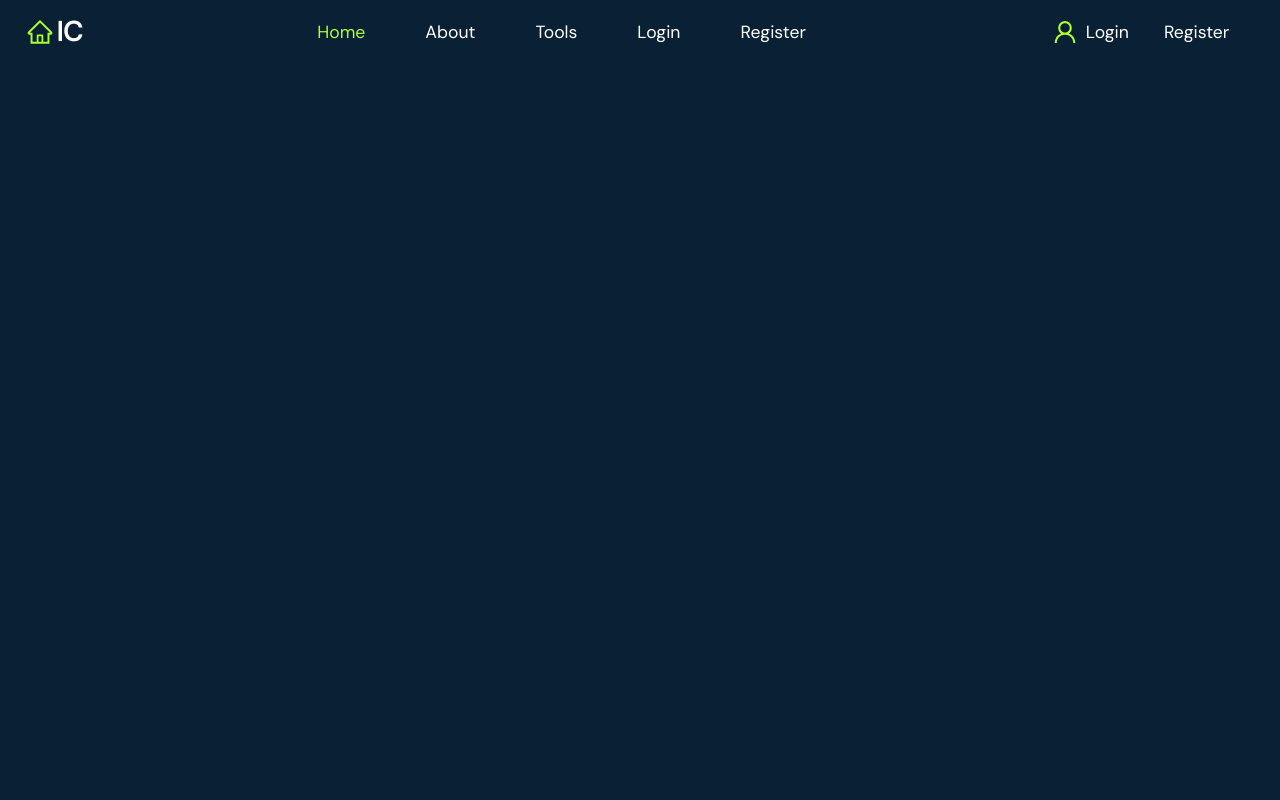
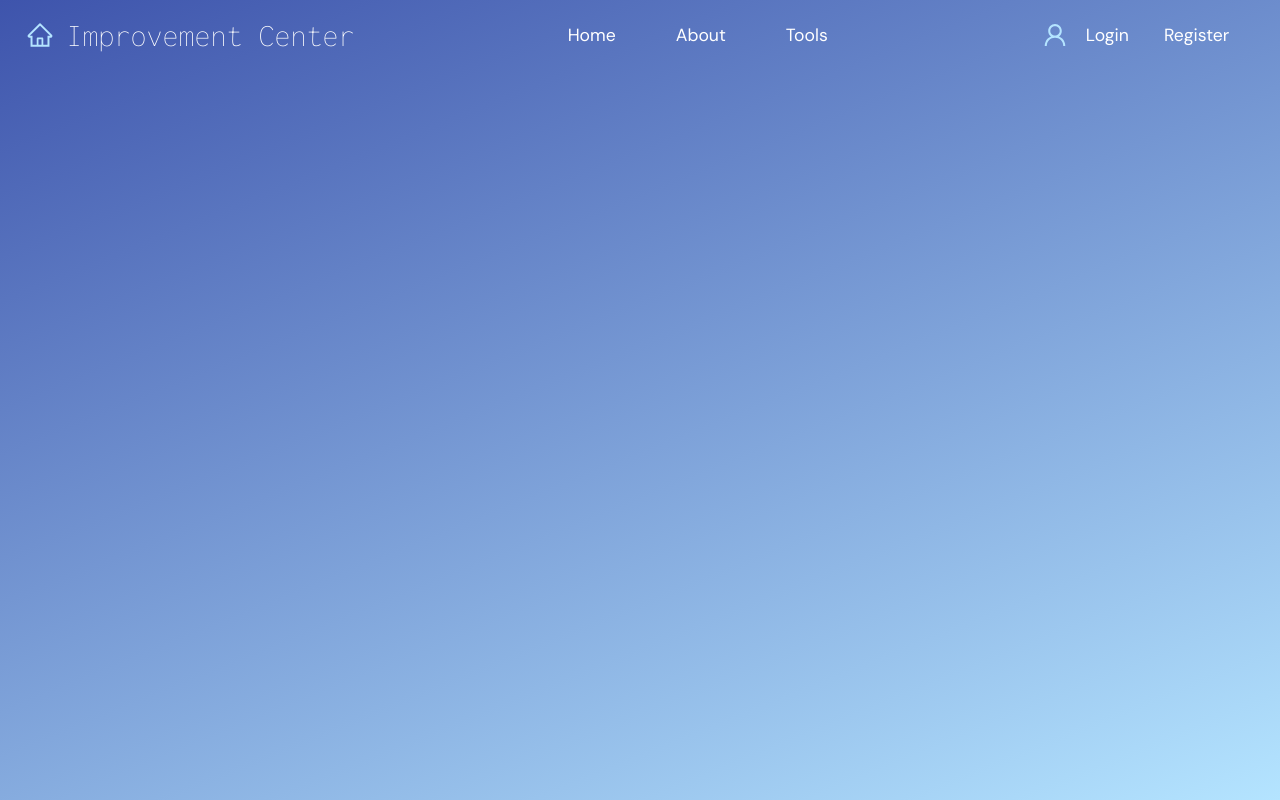
Before and after one commit to m1ckeyyy/improvement-center, a React (Vite) app in the folder client/: page / in a window 1280 px wide. Built offline with nearby package versions, Linux system fonts and the light colour scheme.

Commit message:
homepage hover effects and new color palette

```diff
--- a/client/src/pages/Home/Home.jsx
+++ b/client/src/pages/Home/Home.jsx
@@ -1,7 +1,12 @@
 import Navbar from "./../../components/Navbar";
 import styles from "./home.module.scss";
-import { AiOutlineHome, AiOutlineUser, AiOutlineMenu } from "react-icons/ai";
-
+import {
+	AiOutlineHome,
+	AiOutlineUser,
+	AiOutlineMenu,
+	AiOutlineClose,
+} from "react-icons/ai";
+import React, { useState } from "react";
 import { Link } from "react-router-dom";
 
 const handleLogoClick = () => {
@@ -10,21 +15,27 @@ const handleLogoClick = () => {
 		behavior: "smooth",
 	});
 };
+export default function Home() {
+	const [isMenuOpen, setIsMenuOpen] = useState(false);
+	const toggleMenu = () => {
+		setIsMenuOpen(!isMenuOpen);
+	};
 
-export default function Home() {
 	return (
 		<>
 			<div className={styles.container}>
 				<header className={styles.header}>
-          <Link to="/" className={styles.logo}>
+					<Link to="/" className={styles.logo} onClick={handleLogoClick}>
 						<AiOutlineHome
-              color="greenyellow"
+							color="#b4e4ff"
 							size="28px"
 							style={{ marginRight: "3px" }}
 						/>
-            <span>IC</span>
+						<span className={styles.title}>Improvement Center</span>
 					</Link>
-          <ul className={styles.navbar}>
+					<ul
+						className={`${styles.navbar} ${isMenuOpen ? styles.menuOpen : ""}`}
+					>
 						<li>
 							<Link
 								to="/"
@@ -43,29 +54,31 @@ export default function Home() {
 								Tools
 							</Link>
 						</li>
-            <li>
-              <Link to="/login" className={styles.navbarElement}>
-                Login
-              </Link>
-            </li>
-            <li>
-              <Link to="/register" className={styles.navbarElement}>
-                Register
-              </Link>
-            </li>
 					</ul>
 					<div className={styles.main}>
-            <Link to="#" className={styles.user}>
+						<Link to="/login" className={styles.user}>
 							<AiOutlineUser
-                color="greenyellow"
+								color="#b4e4ff"
 								size="28px"
 								style={{ marginRight: "7px" }}
 							/>
-              Login
+							<span>Login</span>
 						</Link>
-            <Link to="#">Register</Link>
+						<Link to="/register">
+							<span>Register</span>
+						</Link>
 						<div>
-              <AiOutlineMenu className={styles.menuIcon} />
+							{isMenuOpen ? (
+								<AiOutlineClose
+									className={styles.menuIcon}
+									onClick={toggleMenu}
+								/>
+							) : (
+								<AiOutlineMenu
+									className={styles.menuIcon}
+									onClick={toggleMenu}
+								/>
+							)}
 						</div>
 					</div>
 				</header>
--- a/client/src/pages/Home/home.module.scss
+++ b/client/src/pages/Home/home.module.scss
@@ -1,5 +1,8 @@
 @import url("https://fonts.googleapis.com/css2?family=DM+Sans&display=swap");
 
+$primary-color: #b4e4ff;
+$secondary-color: #3e54ac;
+$accent-color: white;
 * {
 	margin: 0;
 	padding: 0;
@@ -10,7 +13,9 @@
 .container {
 	font-family: "DM Sans", sans-serif;
 	height: 100vh;
-  background-color: #092035;
+	// background-color: #092035;
+	background: linear-gradient(338deg, $primary-color, $secondary-color);
+
 	//   background-image: url("images/man-with-a-book.jpg");
 	background-size: cover;
 	background-position: center center;
@@ -21,27 +26,47 @@
 	display: flex;
 	align-items: center;
 	span {
+		margin-left: 10px;
 		color: white;
-    font-size: 1.7rem;
-    font-weight: 600;
+		font-size: 2rem;
+		font-weight: 500;
 	}
 }
+
 .navbar {
 	display: flex;
 }
 .navbarElement {
+	position: relative;
 	color: white;
 	font-size: 1.1rem;
 	font-weight: 500;
 	padding: 5px 0;
 	margin: 0 30px;
 	transition: all 0.2s ease;
+	&::after {
+		content: "";
+		position: absolute;
+		background-color: $primary-color;
+		height: 3px;
+		width: 0;
+		left: -10%;
+		bottom: -3px;
+		border-radius: 30px;
+	}
 	&:hover {
-    color: aqua;
+		color: $primary-color;
+		&::after {
+			width: 120%;
+			left: -10%;
+			bottom: -3px;
+			transition: all 0.3s ease;
 		}
 	}
+}
+
 .active {
-  color: greenyellow;
+	color: $accent-color;
 }
 .header {
 	position: fixed;
@@ -55,19 +80,40 @@
 	background: transparent;
 	padding: 28px 12%;
 	transition: all 0.2s ease;
+	.title {
+		font-family: "Inconsolata", monospace;
+	}
 }
 .main {
 	display: flex;
 	align-items: center;
-  a {
-    margin-right: 25px;
-    margin-left: 10px;
+	a span {
+		position: relative;
+		// margin-right: 25px;
+		// margin-left: 10px;
+		margin: 10px 25px 10px 10px;
+
 		color: white;
 		font-size: 1.1rem;
 		font-weight: 500px;
 		transition: all 0.2s ease;
+
+		&::after {
+			content: "";
+			position: absolute;
+			background-color: $primary-color;
+			height: 3px;
+			width: 0;
+			left: -5%;
+			bottom: -8px;
+			border-radius: 30px;
+		}
 		&:hover {
-      color: greenyellow;
+			color: $primary-color;
+			&::after {
+				width: 110%;
+				transition: all 0.3s ease;
+			}
 		}
 	}
 }
@@ -75,9 +121,7 @@
 	display: flex;
 	align-items: center;
 }
-.user svg {
-  color: greenyellow;
-}
+
 .menuIcon {
 	color: white;
 	font-size: 35px;
@@ -94,14 +138,14 @@
 		}
 	}
 }
-@media (max-width: 1090px) {
+@media (max-width: 918px) {
 	.menuIcon {
 		display: block;
 	}
 	.navbar {
 		position: absolute;
 		top: 100%;
-    right: 2%;
+		right: -100%;
 		width: 270px;
 		height: 29vh;
 		background: lightgreen;
@@ -110,10 +154,24 @@
 		justify-content: flex-start;
 		border-radius: 10px;
 		transition: all 0.2s ease;
-  a{
+		a {
 			display: block;
 			margin: 12px 0;
 			padding: 0px 25px;
+			transition: all 0.5s ease;
+			&:hover {
+				color: black;
+				transform: translateX(5px);
 			}
 		}
 	}
+	.active {
+		color: #092035;
+	}
+}
+.menuOpen.navbar {
+	right: 2%;
+}
+.menuIcon {
+	transition: all 1s ease-in-out;
+}
```
Lines whose indentation alone changed are shown as unchanged.
